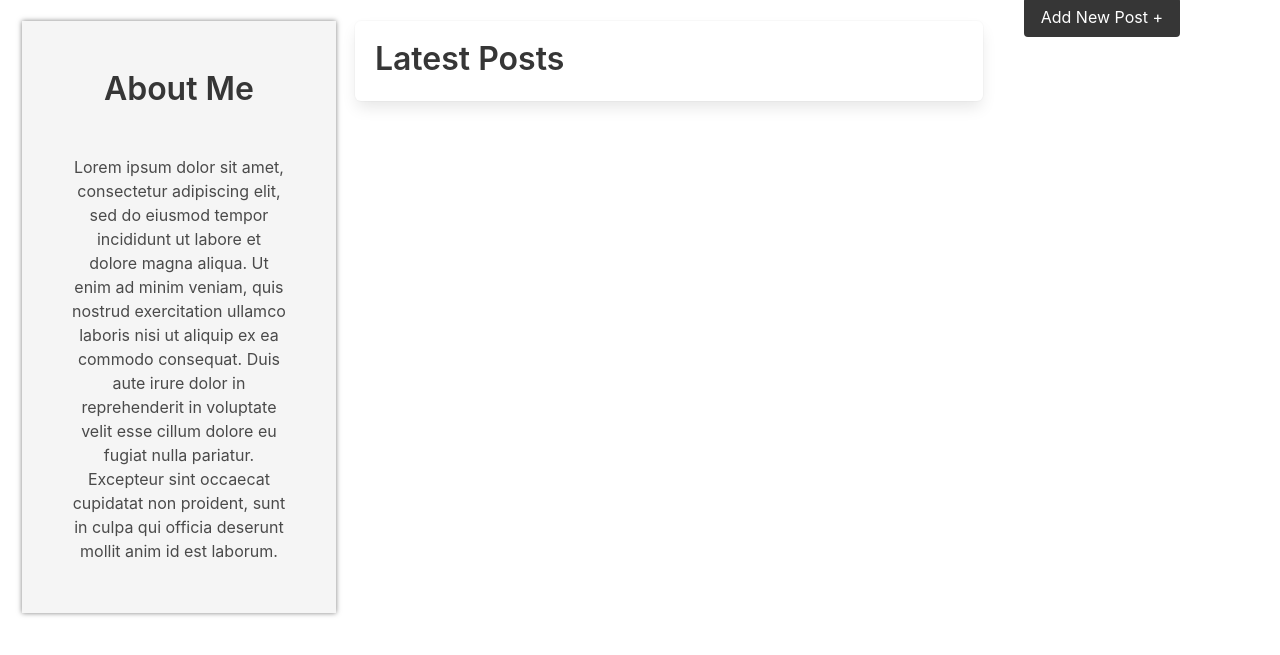
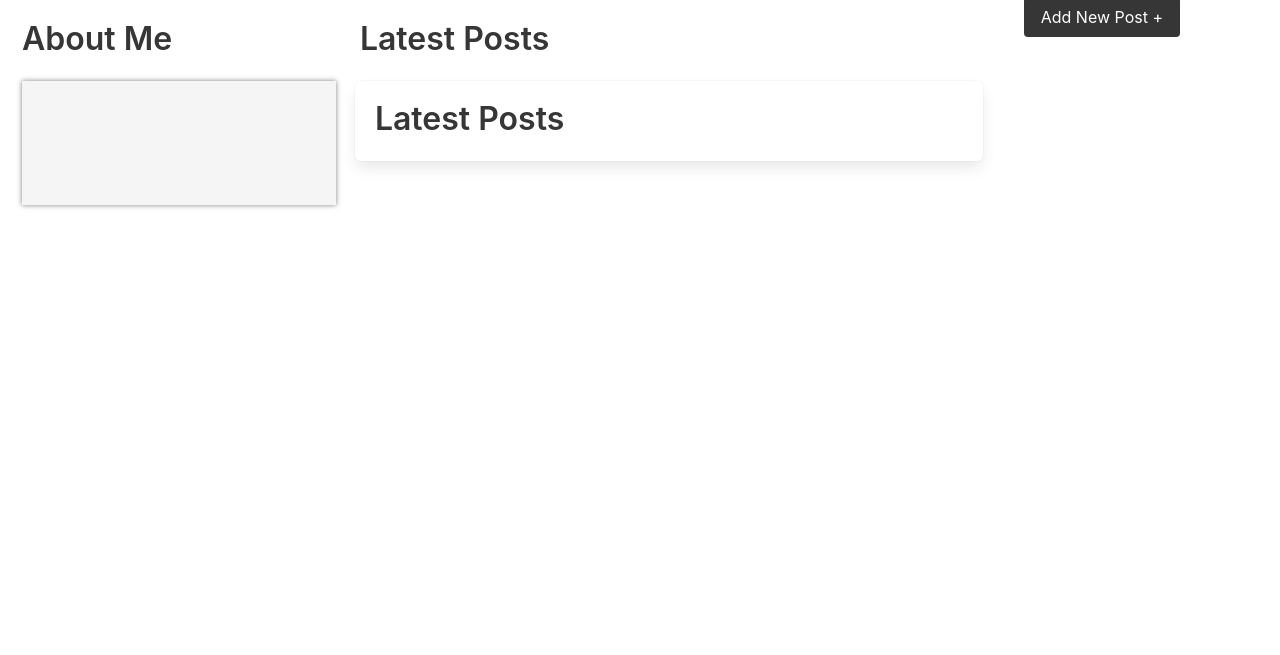
Before and after one commit to AdamScott6/web-project, a website: page public/profile.html in a window 1280 px wide. Shown: the part 709-1364 px from the top of the page. After the commit the page ends 1008 px from the top, so only its background shows below. Drawn offline with nearby package versions, Linux system fonts and the light colour scheme; no server answers.

Commit message:
update
had to add titles back for about me and latest posts

```diff
--- a/public/profile.html
+++ b/public/profile.html
@@ -40,8 +40,7 @@
     </div>
 
 
-
-  <div id="mainBody">
+<div id="mainBody">
         <div class="banner">
           <input type="file" id="banner_input" style="display: none;">
           <img src="images/test.png" id="banner_image">
@@ -73,18 +72,18 @@
 <div class="columns is-centered">
 
     <div class="column is-one-third">
-
-      <div class="about-me">
-        <p class="title">
+      <p class="title">
           About Me
         </p>
+      <div class="about-me">
         <br>
-        <p id="user_about_me">Lorem ipsum dolor sit amet, consectetur adipiscing elit, sed do eiusmod tempor incididunt ut labore et dolore magna aliqua. Ut enim ad minim veniam, quis nostrud exercitation ullamco laboris nisi ut aliquip ex ea commodo consequat. Duis aute irure dolor in reprehenderit in voluptate velit esse cillum dolore eu fugiat nulla pariatur. Excepteur sint occaecat cupidatat non proident, sunt in culpa qui officia deserunt mollit anim id est laborum.</p>
+        <p id="user_about_me"></p>
 
       </div>
     </div>
 
       <div class="column is-one-third">
+        <p class="title">Latest Posts</p>
         <div class="box latest-posts" id="latest-posts">
           <p class="title">Latest Posts</p>
 
```
